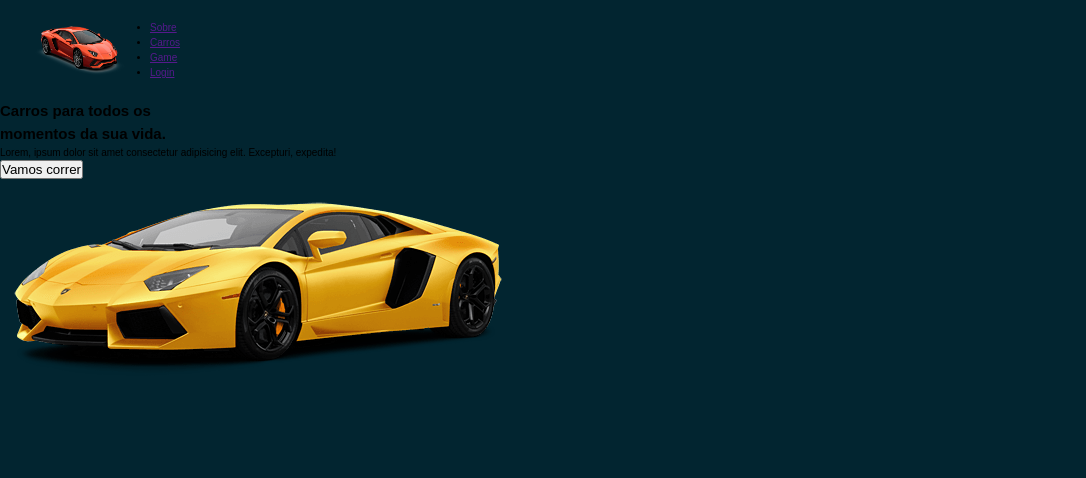
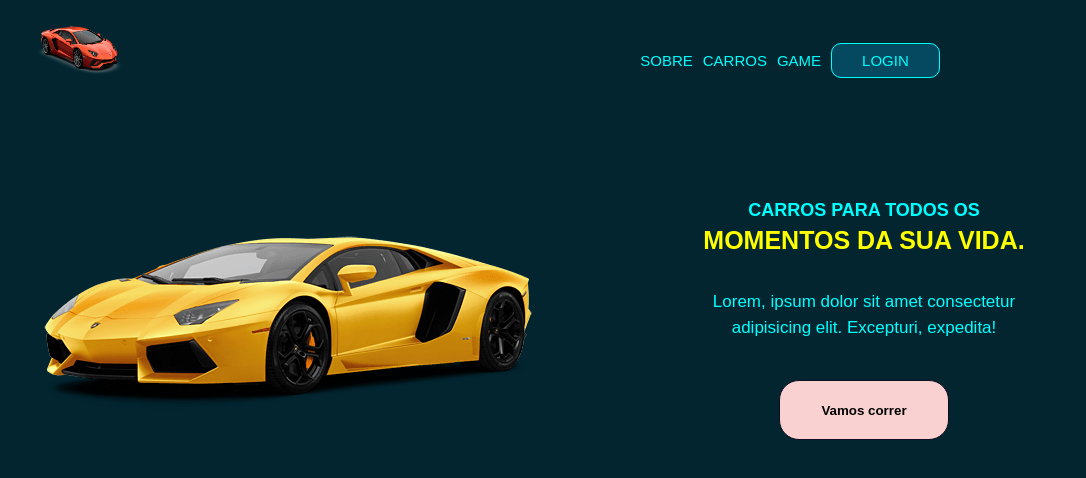
Before and after one commit to helofleury/projeto-carros, a plain HTML site: page Projeto-Aula-11-main/index.html in a window 1280 px wide. Shown: the whole page, without its empty margins (0-1086 px from the left). Drawn offline with Linux system fonts and the light colour scheme.

Commit message:
Estilizando o projeto com css

```diff
--- a/Projeto-Aula-11-main/src/css/estilo.css
+++ b/Projeto-Aula-11-main/src/css/estilo.css
@@ -1,40 +1,140 @@
+/*variaveis*/
+:root{
+    --body-font:"Arial","serif";
+    --color1:#000;
+    --color2:#0c0c23;
+    --color3:#022530;
+    --color4:#054961;
+    --color5:#fff;
+    --color6:#ffff00;
+    /*hsl - matriz , saturação e leveza as cores: 0 a 360*/
+    --color7:hsl(0,80%,90%);
+    --color8:#00ffff;
 
-:root{
-    --body-font: "Arial", "serif";
-    --color1: #000;
-    --color2: #0c0c23;
-    --color3: #022530;
-    --color4: #054961;
-    --color5: #fff;
-    --color6: #ffff00;
-    --color7: hsl(0, 80%, 90%);
 }
 
 *{
-    margin: 0;
+    margin:0;
     padding: 0;
     box-sizing: border-box;
 
 }
+
 html{
-    /*Técnica do root font-size: 62.5%*/
-    font-size: 62.5%;
+    /*Técnica do root Font-size: 62.5% faz a conversão de pixel para rem mais
+    fácil, pois a base para o calculo passar a ser 10 em vez de 16, é possivel
+    fazer com 1rem seja equivalente a 1px*/
+   font-size: 62.5%;
 }
 body{
+    background: var(--color3);
     font-family: var(--body-font);
-    background: var(--color3);
     line-height: 1.5;
 }
-
 header{
     width: 100%;
     margin: auto;
     display: flex;
     align-items: center;
 }
-
 #logo{
     padding: 20px;
     width: 150px;
     height: 100px;
 }
+.nav-menu{
+    width: 100%;
+    position: fixed;
+    display: flex;
+    gap:10px;
+    list-style: none;
+    justify-content: center;
+    transition: 0.5s;
+}
+.nav-menu li a{
+    margin: 2rem 0;
+    color:var(--color8);
+    text-decoration: none;
+    text-transform: uppercase;
+    font-size: 1.5rem;
+}
+.nav-menu li a:hover{
+    border-bottom: 2px solid var(--color6);
+}
+.btn{
+    background: var(--color4);
+    border: 1px solid var(--color8);
+    padding: 0.8rem 3rem;
+    border-radius: 1rem;
+    transition:  0.5s;
+}
+.btn:hover{
+    background: var(--color2);
+    color:var(--color6);
+    border-color: var(--color5);
+}
+.btnCorrer{
+    background: var(--color7);
+    width: 170px;
+    height: 60px;
+    border-radius: 2rem;
+    transition: 0.5s;
+    border: 1px solid var(--color2);
+    font-weight: 700;
+}
+.btnCorrer:hover{
+    background: var(--color2);
+    color:var(--color7);
+    box-shadow: 10px 10px 4px var(--color8);
+    text-transform: uppercase;
+    font-size: 1.3rem;
+}
+.home{
+    padding-left: -30%;
+    width:90%;
+    display: grid;
+    grid-template-columns: repeat(2,1fr);
+    text-align: center;
+    align-items: center;
+}
+
+.order-1{
+    order:2;
+}
+.order-2{
+    order: 1;
+}
+.home-text h1{
+    margin-top: 100px;
+    line-height: 1.2;
+    color:var(--color8);
+    text-transform: uppercase;
+    font-size: 1.8rem;
+}
+.titulo1{
+    font-size: 2.5rem;
+    text-transform: uppercase;
+    color:var(--color6);
+}
+.home-text p{
+    margin: 3rem auto 4rem;
+    width: 60%;
+    color:var(--color8);
+    font-size: 1.7rem;
+}
+.home-image{
+    margin-top: 100px;
+}
+.home-image:hover{
+    cursor: pointer;
+    	animation: carro 0.9s ease-in-out infinite;
+}
+@keyframes carro{
+    from{
+        transform: translateX(100px);
+    }
+    to{
+        transform: translateX(10px);
+        filter:drop-shadow(var(--color6) 0 0 2rem)
+    }
+}
```
